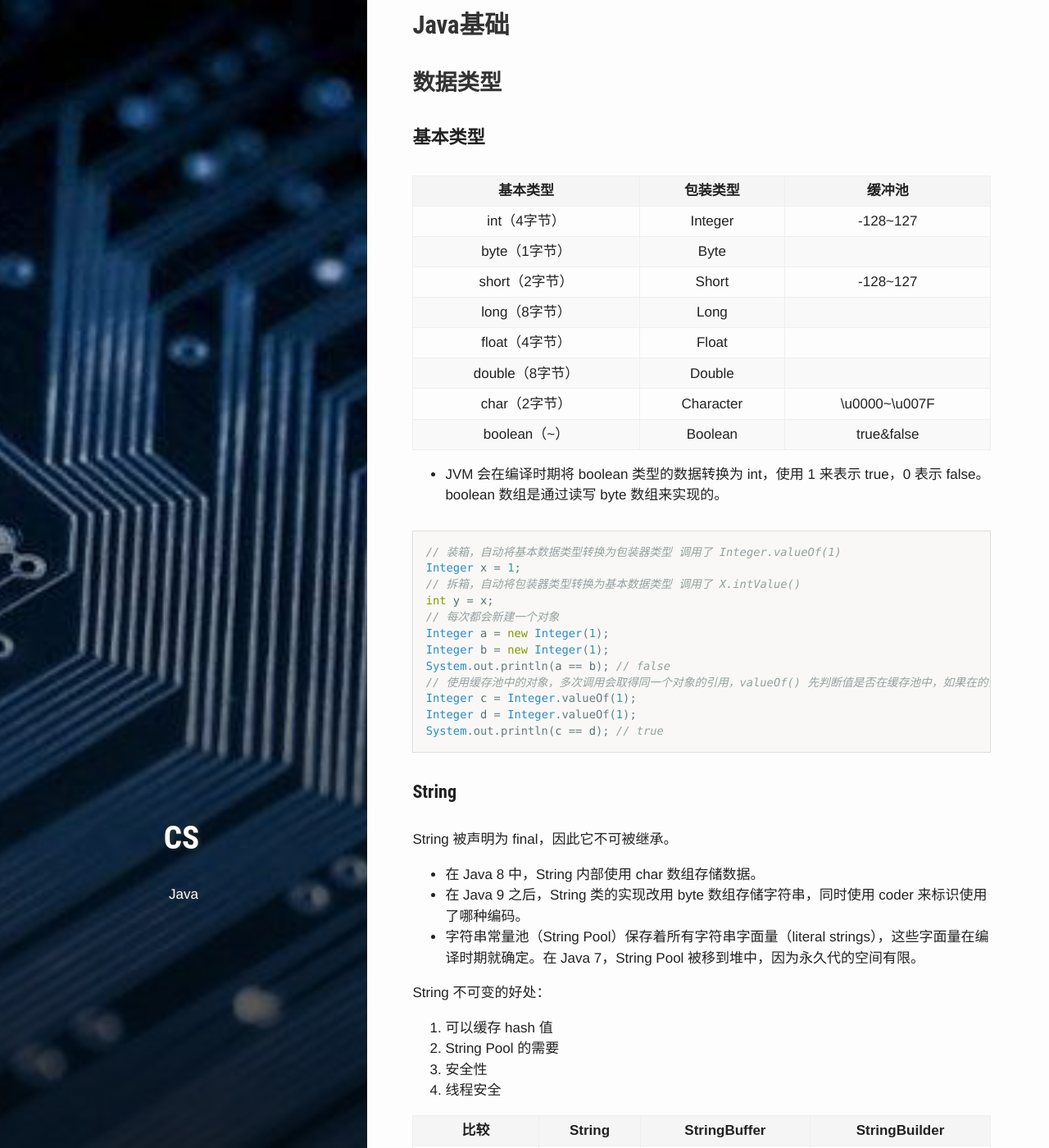
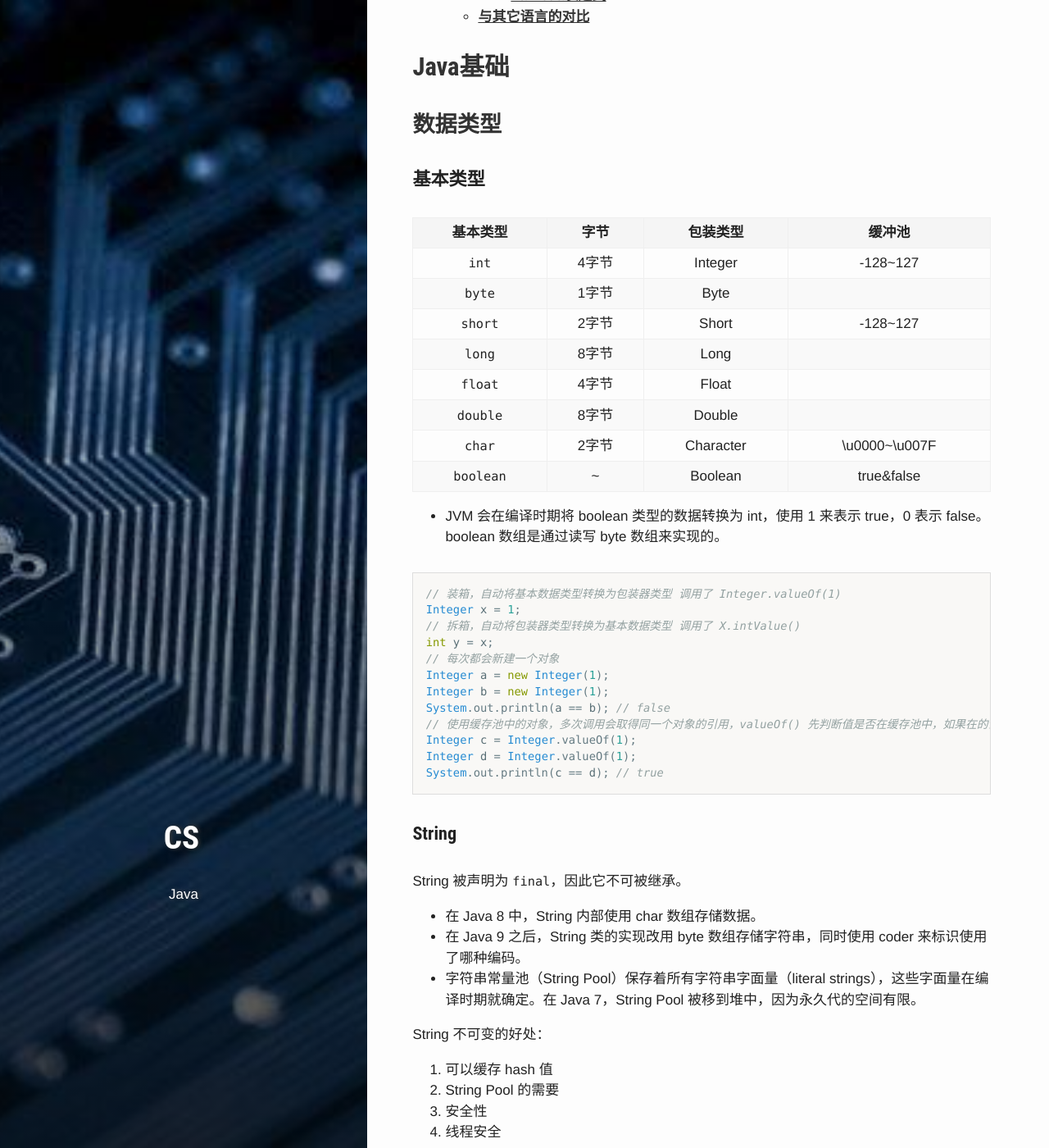
Before and after one commit to PetePro/PetePro.github.io, a Jekyll site: the page built from _posts/ComputerScience/2019-10-24-java.markdown, in a window 1280 px wide and 1400 px high, scrolled down 958 px. Shown: the whole window at 82% size. Built offline with Jekyll 4.4.1, drawn with Linux system fonts in a browser that asks for light colours; some web fonts are replaced; some of the changed text lies outside the part shown.

Commit message:
Update 2019-10-24-java.markdown

````diff
--- a/_posts/ComputerScience/2019-10-24-java.markdown
+++ b/_posts/ComputerScience/2019-10-24-java.markdown
@@ -34,6 +34,8 @@
   - [**反射**](#反射)
   - [**泛型**](#泛型)
   - [**Java8新特性**](#java8%e6%96%b0%e7%89%b9%e6%80%a7%e7%9b%ae%e5%bd%95)
+    - [**Lambda表达式**](#lambda%e8%a1%a8%e8%be%be%e5%bc%8f)
+  - [**与其它语言的对比**](#与其它语言的对比)
 
 
 
@@ -45,16 +47,16 @@
 
 #### 基本类型
 
-基本类型|包装类型|缓冲池
-:-:|:-:|:-:
-int（4字节）|Integer|-128~127
-byte（1字节）|Byte|
-short（2字节）|Short|-128~127
-long（8字节）|Long|
-float（4字节）|Float|
-double（8字节）|Double|
-char（2字节）|Character|\u0000~\u007F
-boolean（~）|Boolean|true&false
+基本类型|字节|包装类型|缓冲池
+:-:|:-:|:-:|:-:
+`int`|4字节|Integer|-128~127
+`byte`|1字节|Byte|
+`short`|2字节|Short|-128~127
+`long`|8字节|Long|
+`float`|4字节|Float|
+`double`|8字节|Double|
+`char`|2字节|Character|\u0000~\u007F
+`boolean`|~|Boolean|true&false
 
 - JVM 会在编译时期将 boolean 类型的数据转换为 int，使用 1 来表示 true，0 表示 false。boolean 数组是通过读写 byte 数组来实现的。
 
@@ -74,7 +76,7 @@
 ```
 
 #### String
-String 被声明为 final，因此它不可被继承。
+String 被声明为 `final`，因此它不可被继承。
 - 在 Java 8 中，String 内部使用 char 数组存储数据。
 - 在 Java 9 之后，String 类的实现改用 byte 数组存储字符串，同时使用 coder 来标识使用了哪种编码。
 - 字符串常量池（String Pool）保存着所有字符串字面量（literal strings），这些字面量在编译时期就确定。在 Java 7，String Pool 被移到堆中，因为永久代的空间有限。
@@ -87,8 +89,8 @@
 
 比较|String|StringBuffer|StringBuilder
 :-:|:-:|:-:|:-:
-可变性|不可变|可变|可变
-线程安全|安全|安全|不安全
+**可变性**|不可变|可变|可变
+**线程安全**|安全|安全|不安全
 
 ```java
 // new String() 该方式一共会创建两个字符串对象（前提是 String Pool 中还没有 "abc" 字符串对象）
@@ -245,10 +247,10 @@
    - 理想的哈希函数应当具有均匀性，即不相等的对象应当均匀分布到所有可能的哈希值上。这就要求了哈希函数要把所有域的值都考虑进来。可以将每个域都当成 R 进制的某一位，然后组成一个 R 进制的整数。R 一般取 31，因为它是一个奇素数，如果是偶数的话，当出现乘法溢出，信息就会丢失，因为与 2 相乘相当于向左移一位，最左边的位丢失。并且一个数与 31 相乘可以转换成移位和减法：31*x == (x<<5)-x，编译器会自动进行这个优化。
 3. `toString()` 默认返回 `类名@4554617c` 这种形式，其中 @ 后面的数值为散列码的无符号十六进制表示。
 4. `clone()` 是 Object 的 protected 方法，它不是 public，一个类不显式去重写 clone()，其它类就不能直接去调用该类实例的 clone() 方法。Cloneable 接口只是规定，如果一个类没有实现 Cloneable 接口又调用了 clone() 方法，就会抛出 CloneNotSupportedException。使用 clone() 方法来拷贝一个对象即复杂又有风险，最好不要去使用 clone()，可以使用拷贝构造函数或者拷贝工厂来拷贝一个对象。
-   - *浅拷贝*拷贝对象和原始对象的引用类型引用同一个对象。默认拷贝构造函数只是对对象进行浅拷贝复制（逐个成员依次拷贝），即只复制对象空间而不复制资源。
+   - **浅拷贝**拷贝对象和原始对象的引用类型引用同一个对象。默认拷贝构造函数只是对对象进行浅拷贝复制（逐个成员依次拷贝），即只复制对象空间而不复制资源。
      - 对于基础类型，直接将属性值赋值给新的对象，其中一个对象修改该值，不会影响另外一个。
      - 对于引用类型，浅拷贝只是把内存地址赋值给了成员变量，它们指向了同一内存空间，改变其中一个，会对另外一个也产生影响。
-   - *深拷贝*拷贝对象和原始对象的引用类型引用不同对象。
+   - **深拷贝**拷贝对象和原始对象的引用类型引用不同对象。
      - 对于基础类型，与浅拷贝一样。
      - 对于引用类型，深拷贝会新建一个对象空间，然后拷贝里面的内容，所以它们指向了不同的内存空间。改变其中一个，不会对另外一个也产生影响。
      - 对于有多层对象的，每个对象都需要实现 Cloneable 并重写 clone() 方法。
@@ -424,7 +426,7 @@
 
 ### [Java8新特性](#目录)
 
-#### Lambda 表达式
+#### Lambda表达式
 Lambda 允许把函数作为一个方法的参数（函数作为参数传递到方法中）。但是，只能用来简化仅***包含一个 public 方法***的***接口***的创建。
 
 语法格式
@@ -459,3 +461,18 @@
 - Date Time API − 加强对日期与时间的处理。
 - Optional 类 − Optional 类已经成为 Java 8 类库的一部分，用来解决空指针异常。
 - Nashorn, JavaScript 引擎 − Java 8 提供了一个新的 Nashorn javascript 引擎，它允许我们在JVM上运行特定的 javascript 应用。
+
+
+
+### [与其它语言的对比](#目录)
+对比|Java|C++
+:-:|:-:|:-:
+**语种**|解释型语言|编译型语言
+**平台相关性**|无关|相关
+**指针**|无|有
+**继承**|单继承<br/>但可有多接口|多继承
+**操作符重载**|不支持|支持
+**预处理功能**|不支持<br/>import进行类似预处理|支持
+**`goto`**|无|有
+**内存分配**|动态分配<br/>交给JVM处理|C `malloc()` `free()`<br/>C++ `new` `delete`
+**垃圾回收**|自动|手动
````
Also changed, not shown: other parts of _posts/ComputerScience/2019-10-24-java.markdown (+6 -6 lines).
